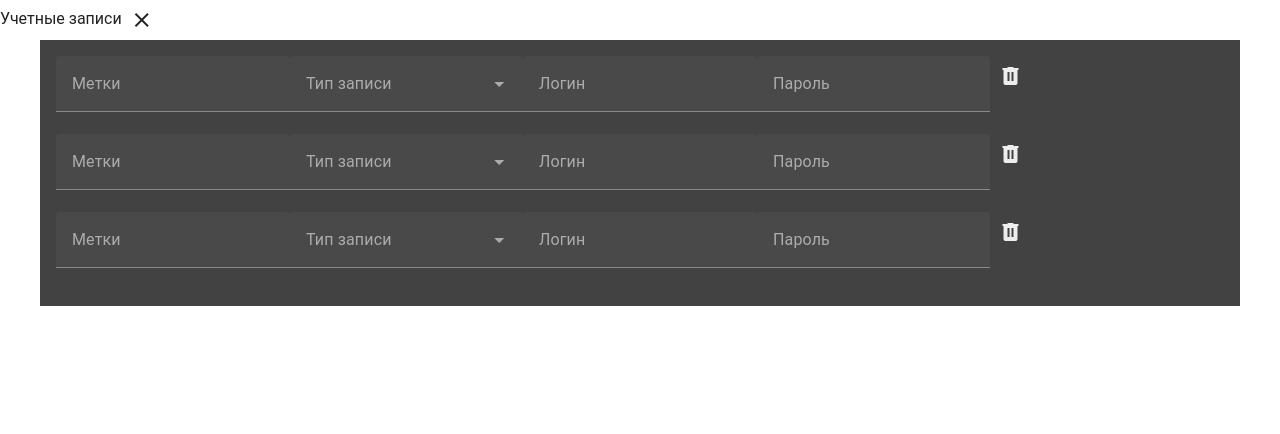
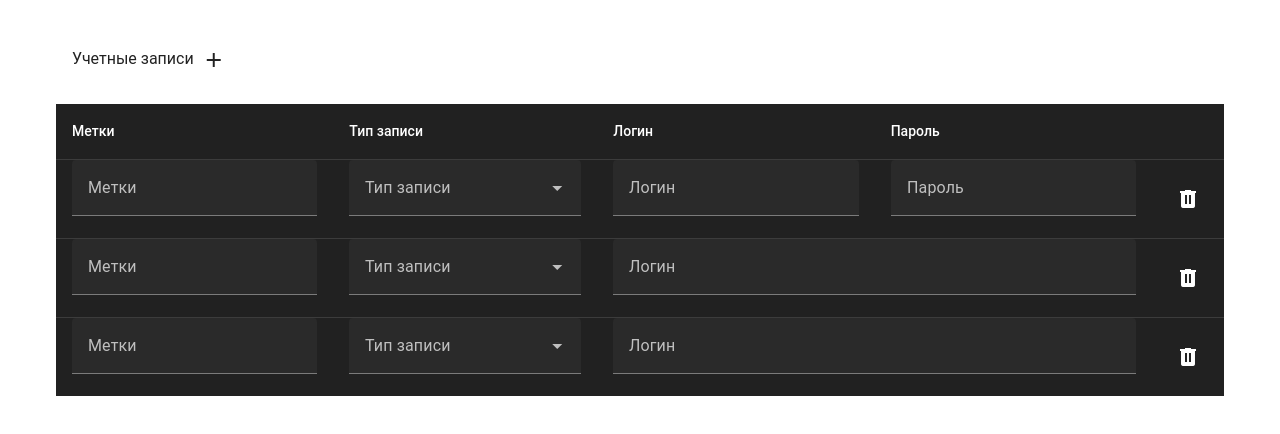
Before and after one commit to Nnder/mini-test, a Vue app: page / in a window 1280 px wide. Shown: the top 434 px of the page. Built offline with nearby package versions, Linux system fonts and the light colour scheme; a small style sheet from the web is missing.

Commit message:
финальная версия таблицы

```diff
--- a/src/pages/index.vue
+++ b/src/pages/index.vue
@@ -1,36 +1,43 @@
 <script lang="ts" setup></script>
 
 <template>
-  <div>
-    <div>
-      <span>Учетные записи</span>
-      <v-icon-btn variant="text" icon="mdi-close"></v-icon-btn>
-    </div>
+  <div class="d-flex flex-column align-center v-container">
+    <v-sheet class="px-4 my-4 w-100">
+      <span class="text-center">Учетные записи</span>
+      <v-icon-btn variant="text" icon="mdi-plus" class="my-2"></v-icon-btn>
+    </v-sheet>
 
-    <div>
-      <v-container class="bg-surface-variant mb-6">
-        <v-row align="start" no-gutters v-for="n in 3" :key="n">
-          <v-col>
-            <v-text-field label="Метки"></v-text-field>
-          </v-col>
-          <v-col>
+    <v-table theme="dark" class="w-100">
+      <thead>
+        <tr>
+          <th class="text-left">Метки</th>
+          <th class="text-left">Тип записи</th>
+          <th class="text-left">Логин</th>
+          <th class="text-left">Пароль</th>
+          <th class="text-left"></th>
+        </tr>
+      </thead>
+      <tbody>
+        <tr v-for="n in 3" :key="n">
+          <td><v-text-field label="Метки"></v-text-field></td>
+          <td>
             <v-select
               label="Тип записи"
               :items="['Локальная', 'LDAP']"
             ></v-select>
-          </v-col>
-          <v-col>
+          </td>
+          <td :colspan="n < 2 ? 1 : 2">
             <v-text-field label="Логин"></v-text-field>
-          </v-col>
-          <v-col>
+          </td>
+          <td v-if="n < 2">
             <v-text-field label="Пароль"></v-text-field>
-          </v-col>
-          <v-col>
+          </td>
+          <td width="25">
             <v-icon-btn variant="text" icon="mdi-trash-can"></v-icon-btn>
-          </v-col>
-        </v-row>
-      </v-container>
-    </div>
+          </td>
+        </tr>
+      </tbody>
+    </v-table>
   </div>
 </template>
 
```
